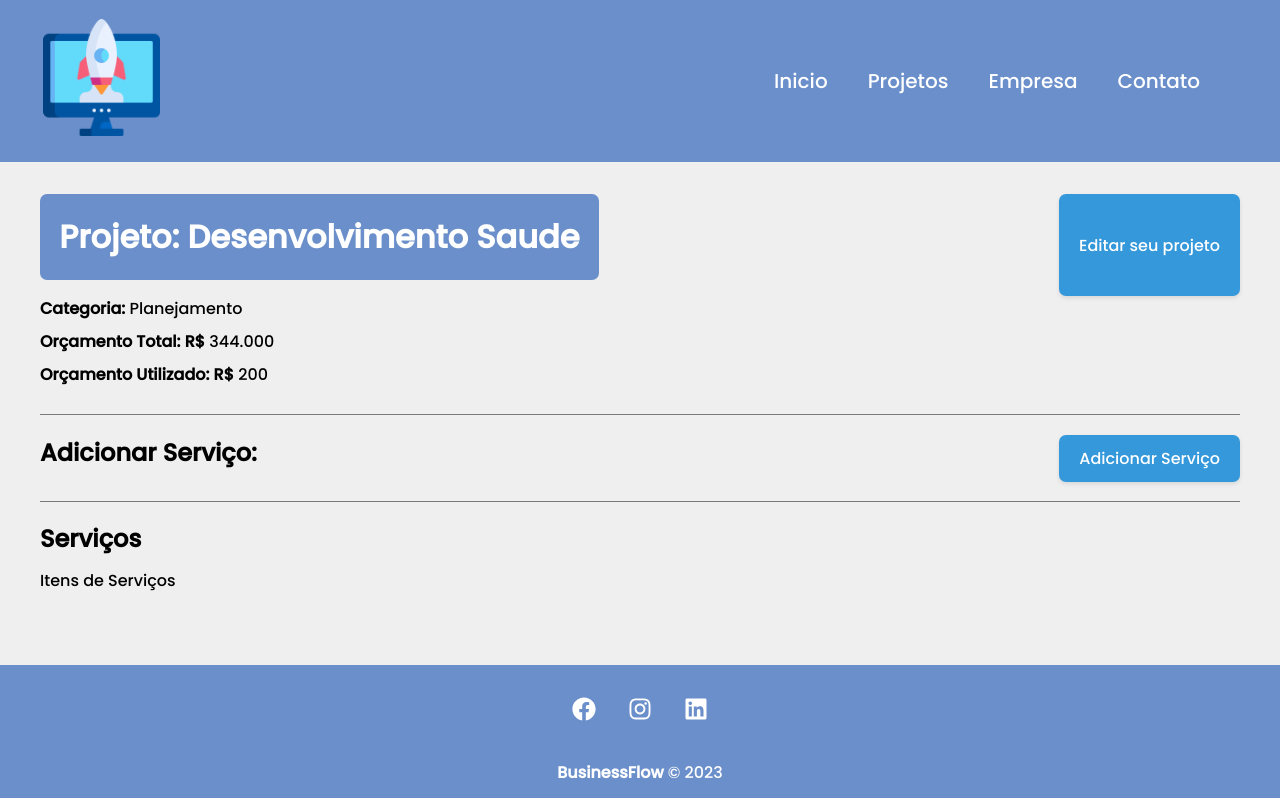
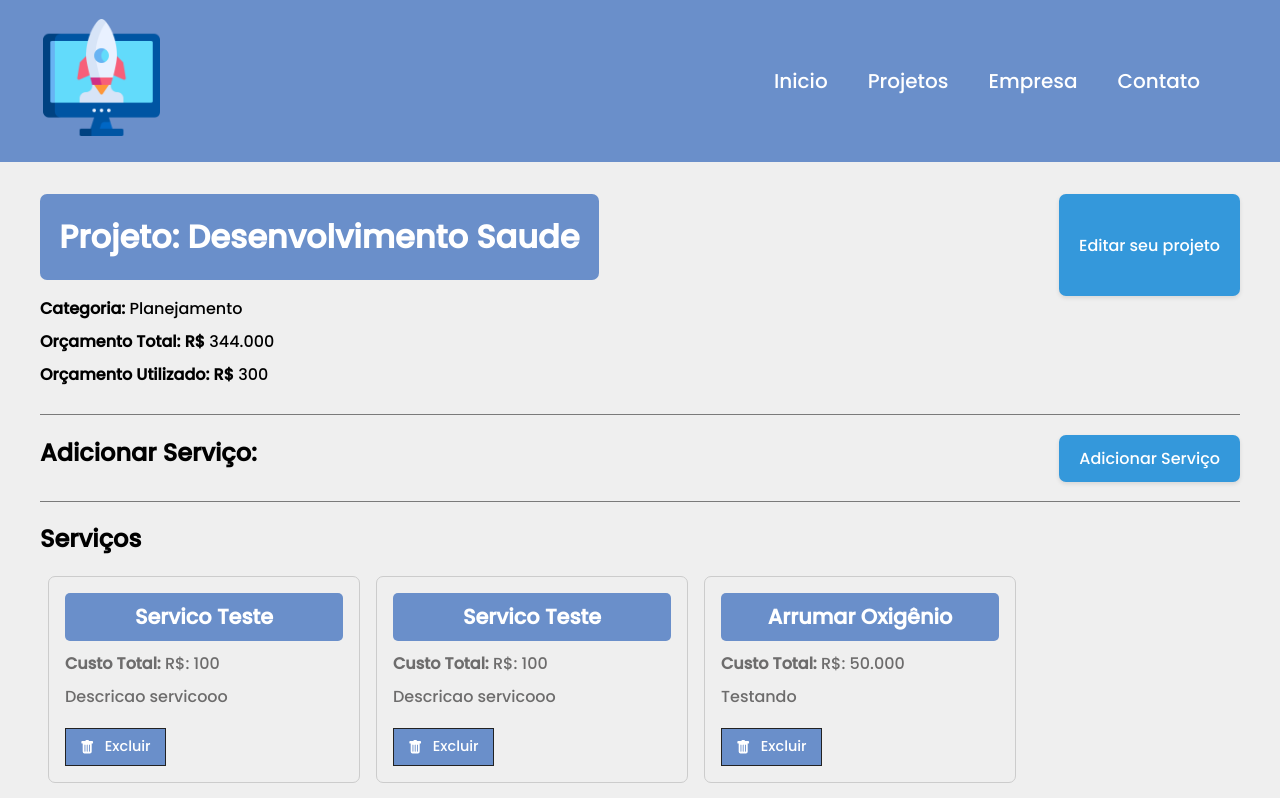
Before and after one commit to yyhago/project-Businessflow, a React (Create React App) app: page /editproject/2 in a window 1280 px wide. Shown: the top 798 px of the page. Built offline with nearby package versions, Linux system fonts and the light colour scheme; data requests are answered from the project's data file.

Commit message:
ServiceCard and view Services

```diff
--- a/db.json
+++ b/db.json
@@ -7,7 +7,7 @@
         "id": "4",
         "name": "Planejamento"
       },
-      "valor": 200,
+      "valor": 300,
       "servicos": [],
       "id": 2,
       "services": [
@@ -22,6 +22,49 @@
           "valor": "100",
           "description": "Descricao servicooo",
           "id": "8931d9ee-2564-4fc0-9155-cc4ce35f31a2"
+        },
+        {
+          "name": "Arrumar Oxigênio",
+          "valor": "50.000",
+          "description": "Testando",
+          "id": "6b36811d-8e1b-4fa5-82ba-d0baf25efff5"
+        },
+        {
+          "name": "Arrumar Oxigênio",
+          "valor": "50.000",
+          "description": "Testando",
+          "id": "2c93db48-3bf2-4e1f-81d8-f0fc71d593f4"
+        }
+      ]
+    },
+    {
+      "name": "Projeto Illusion ",
+      "valorTotal": "323.000",
+      "category": {
+        "id": "3",
+        "name": "Design"
+      },
+      "valor": 44,
+      "servicos": [],
+      "id": 3,
+      "services": [
+        {
+          "name": "Comprar 50 nargas",
+          "valor": "12.000",
+          "description": "Comprar do lugar mais barato e de qualidade!",
+          "id": "55cb8945-4f36-48c5-b6bb-03174b85a694"
+        },
+        {
+          "name": "Comprar 50 nargas",
+          "valor": "12.000",
+          "description": "Comprar do lugar mais barato e de qualidade!",
+          "id": "55cb8945-4f36-48c5-b6bb-03174b85a694"
+        },
+        {
+          "name": "Contratar Emprego",
+          "valor": "20.000",
+          "description": "descricaooo",
+          "id": "48121444-d2e9-4df9-914e-032db917a266"
         }
       ]
     }
--- a/src/Components/Pages/EditProject.js
+++ b/src/Components/Pages/EditProject.js
@@ -4,6 +4,7 @@ import Container from "../Layout/Container";
 import ProjectForm from "../Project/ProjectForm";
 import Message from "../Layout/Message";
 import ServiceForm from "../services/ServiceForm";
+import ServiceCard from "../services/ServiceCard"
 
 import { parse, v4 as uuidv4 } from "uuid";
 
@@ -14,6 +15,7 @@ export default function EditProject() {
   const { id } = useParams();
 
   const [editProject, setEditProject] = useState([]);
+  const [services, setServices] = useState([]);
   const [mostraProjeto, setMostraProjeto] = useState(false);
   const [message, setMessage] = useState();
   const [type, setType] = useState();
@@ -31,6 +33,7 @@ export default function EditProject() {
         .then((data) => {
           console.log("Dados da API:", data);
           setEditProject(data);
+          setServices(data.services || []);
         })
         .catch((err) => console.log(err));
     }, 500);
@@ -38,7 +41,7 @@ export default function EditProject() {
 
   function editPost(project) {
     setMessage("");
-    //validação valorTotal
+    // validação valorTotal
     if (project.valorTotal < project.valor) {
       setMessage("O orçamento não pode ser menor que o custo do seu projeto!");
       setType("erro");
@@ -62,7 +65,7 @@ export default function EditProject() {
   }
 
   function createService(project) {
-    setMessage('')
+    setMessage("");
 
     const ultimoServico = project.services[project.services.length - 1];
     ultimoServico.id = uuidv4();
@@ -72,7 +75,7 @@ export default function EditProject() {
       parseFloat(project.valor) + parseFloat(ultimoServicoValor);
 
     if (novoValor > parseFloat(project.valorTotal)) {
-      //VALIDAÇÃO DO SERVIÇO
+      // VALIDAÇÃO DO SERVIÇO
       setMessage("Orçamento ultrapassado, verifique o valor do serviço!");
       setType("erro");
       project.services.pop();
@@ -90,10 +93,14 @@ export default function EditProject() {
     })
       .then((resp) => resp.json())
       .then((data) => {
-        //mostra serviços
-        console.log(data)
+        setServices(data.services || []);
+        setMostrarServicoForm(false)
       })
       .catch((err) => console.log(err));
+  }
+
+  function removeService(){
+
   }
 
   function toogleProjectForm() {
@@ -166,7 +173,20 @@ export default function EditProject() {
             </div>
             <h2>Serviços</h2>
             <Container customClass="start">
-              <p>Itens de Serviços</p>
+              {services && services.length > 0 ? (
+                services.map((service) => (
+                  <ServiceCard
+                     id={service.id}
+                     name={service.name}
+                     valor={service.valor}
+                     description={service.description}
+                     key={service.id}
+                     handleRemove={removeService}    //PAREI NA FUNCAO DE REMOVER SERVICO
+                  />
+                ))
+              ) : (
+                <p>Não há serviços cadastrados no sistema!</p>
+              )}
             </Container>
           </Container>
         </div>
--- /dev/null
+++ b/src/Components/services/ServiceCard.js
@@ -0,0 +1,22 @@
+import {BsFillTrashFill} from "react-icons/bs"
+import styles from "../Project/ProjectCard.module.css"
+
+export default function ServiceCard({ id, name, valor, description, handleRemove }){
+
+    const remove = (e) => {}
+
+    return(
+        <div className={styles.cardProject}>
+            <h2>{name}</h2>
+            <p>
+                <strong>Custo Total:</strong> R$: {valor}
+            </p>
+            <p>{description}</p>
+            <div className={styles.projectCardAction}>
+                <button onClick={remove}>
+                    <BsFillTrashFill/> Excluir
+                </button>
+            </div>
+        </div>
+    )
+}
```
